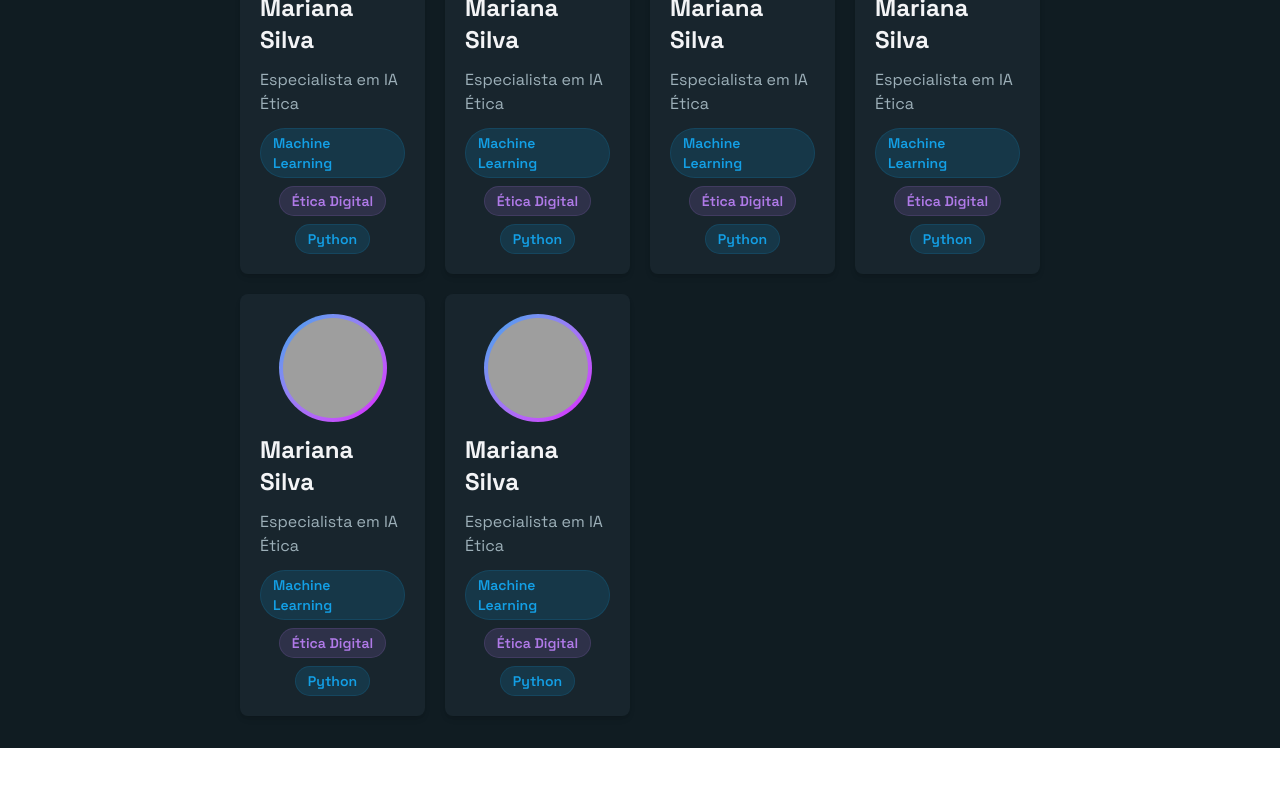
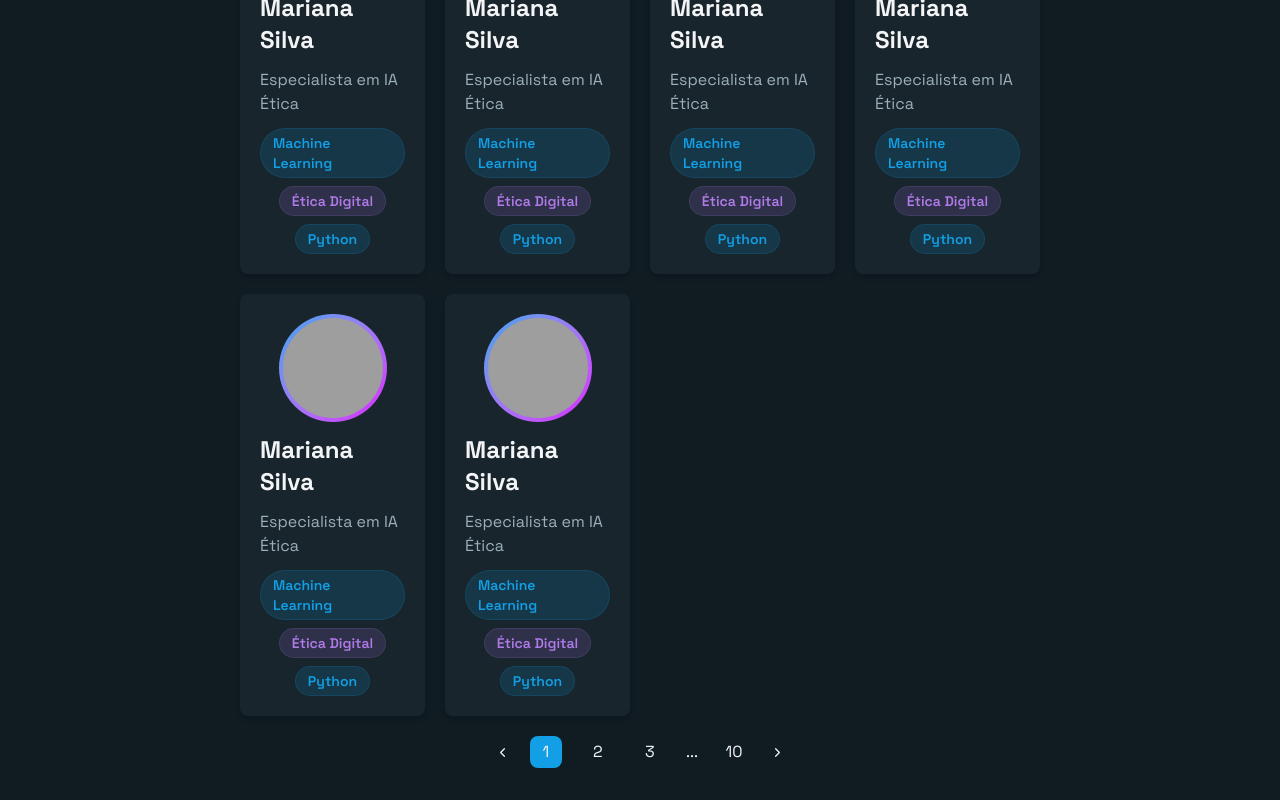
Before and after one commit to Gsn00/global-solution-2025-02, a React (Vite) app: page / in a window 1280 px wide. Shown: the part 953-1753 px from the top of the page. Before the commit the page ends 1701 px from the top, so only its background shows below. Built offline with nearby package versions, Linux system fonts and the light colour scheme; grey boxes are pictures that could not be loaded.

Commit message:
Creating Pagination component

```diff
--- /dev/null
+++ b/src/components/pagination/PaginationButton.jsx
@@ -0,0 +1,11 @@
+export default function PaginationButton({ page, isActive }) {
+  return (
+    <button
+      className={`cursor-pointer w-8 h-8 flex items-center justify-center rounded-lg ${
+        isActive && "bg-blue text-text-dark-primary"
+      }`}
+    >
+      {page}
+    </button>
+  );
+}
--- /dev/null
+++ b/src/components/pagination/index.jsx
@@ -0,0 +1,20 @@
+import { ChevronLeft, ChevronRight } from "lucide-react";
+import PaginationButton from "./PaginationButton";
+
+export default function Pagination() {
+  return (
+    <div className="flex items-center justify-center gap-5 w-fit mx-auto text-text-light-primary dark:text-text-dark-primary">
+      <button className="cursor-pointer">
+        <ChevronLeft size={15} />
+      </button>
+      <PaginationButton isActive page={1} />
+      <PaginationButton page={2} />
+      <PaginationButton page={3} />
+      <button>...</button>
+      <PaginationButton page={10} />
+      <button className="cursor-pointer">
+        <ChevronRight size={15} />
+      </button>
+    </div>
+  );
+}
--- a/src/components/userlist/index.jsx
+++ b/src/components/userlist/index.jsx
@@ -1,6 +1,14 @@
-import { Brain, BriefcaseBusiness, Clock, TrendingUp } from "lucide-react";
+import {
+  Brain,
+  BriefcaseBusiness,
+  ChevronLeft,
+  ChevronRight,
+  Clock,
+  TrendingUp,
+} from "lucide-react";
 import Select from "../select";
 import UserCard from "./UserCard";
+import Pagination from "../pagination";
 
 export default function UserList() {
   return (
@@ -96,6 +104,7 @@ export default function UserList() {
           }
         />
       </div>
+      <Pagination />
     </section>
   );
 }
```
